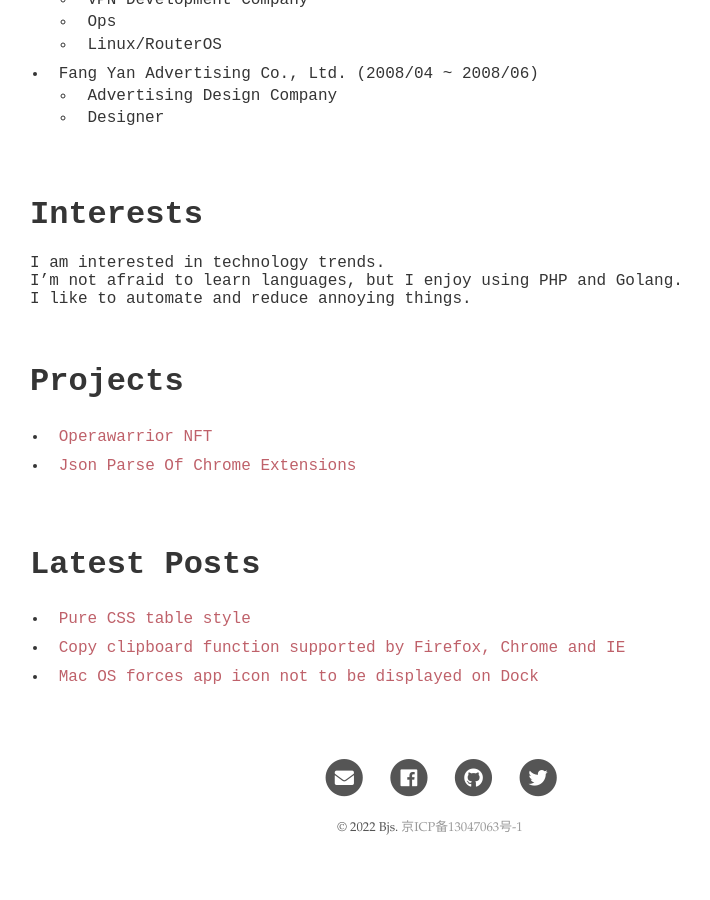
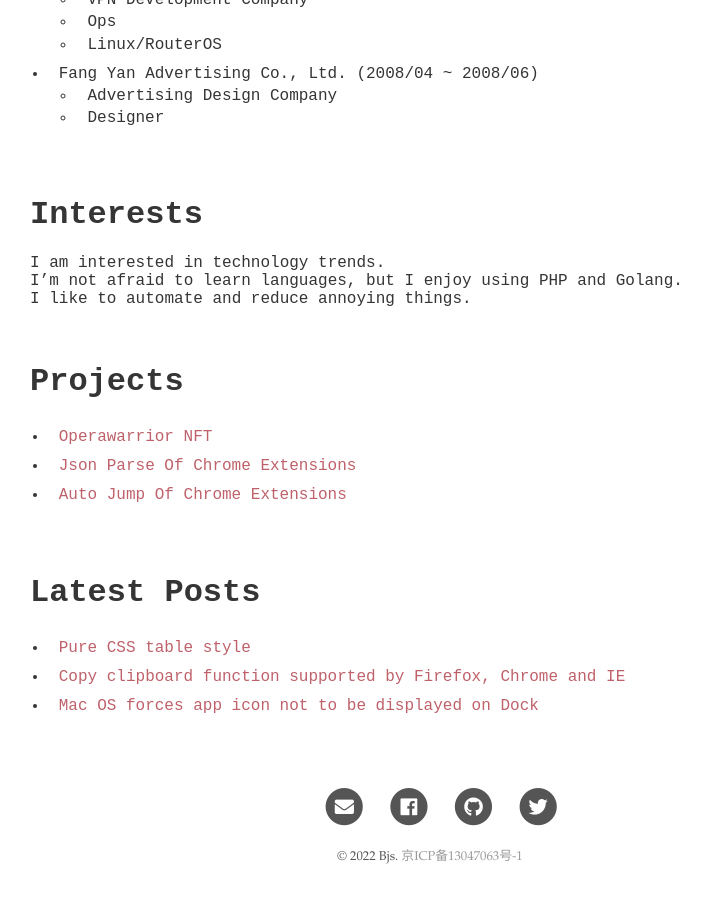
Before and after one commit to banjuanshu/banjuanshu.github.io, a Jekyll site: the page built from docs/index.md, in a window 1280 px wide and 900 px high, scrolled down 1078 px. Shown: the whole window, without its empty margins (210-920 px from the left). Built offline with Jekyll 4.4.1, drawn with Linux system fonts in a browser that asks for light colours; before the commit the page ends 1949 px from its top, so only the background shows below that.

Commit message:
fix(base): Modify index.md

```diff
--- a/docs/index.md
+++ b/docs/index.md
@@ -54,3 +54,4 @@ I like to automate and reduce annoying things.
 # Projects
 * [Operawarrior NFT](https://www.operawarrior.com/){:target="\_blank"}
 * [Json Parse Of Chrome Extensions](https://chrome.google.com/webstore/detail/jsonbjs/elkijihmlkiopckafeadaodcaifolkjb){:target="\_blank"}
+* [Auto Jump Of Chrome Extensions](https://chrome.google.com/webstore/detail/autojump/mecmmnelkkedebbkiigdlneldiolodno){:target="\_blank"}
```
